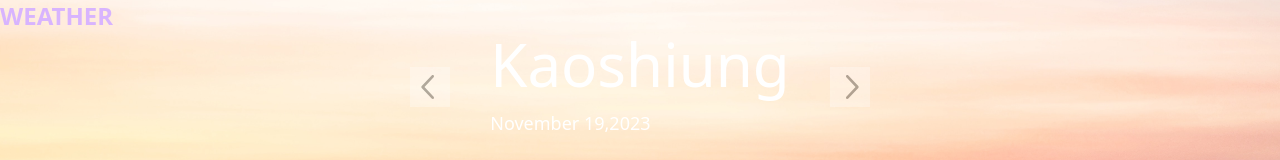
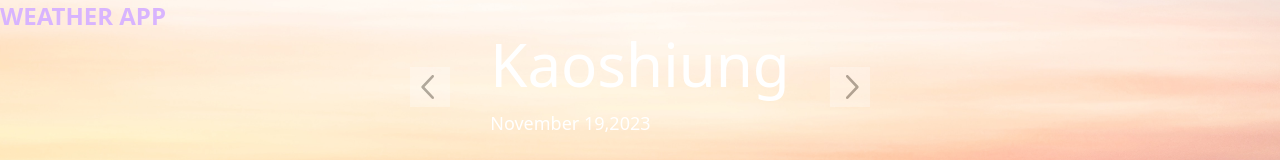
Before and after one commit to JiunJieLin/React-Weather, a Next.js app: page / in a window 1280 px wide. Shown: the top 160 px of the page. Built offline with nearby package versions, Linux system fonts and the light colour scheme.

Commit message:
remove test

```diff
--- a/src/pages/index.jsx
+++ b/src/pages/index.jsx
@@ -8,7 +8,7 @@ const Home = () => {
       style={{ backgroundImage: `url(${backgroundImage.src})` }}
     >
       <p className="text-purple-300 text-2xl font-bold absolute top-0 left-0 sm:text-lg">
-        WEATHER
+        WEATHER APP
       </p>
       <div className="flex flex-col items-center gap-6 sm:gap-3 ">
         <Weather />
```
